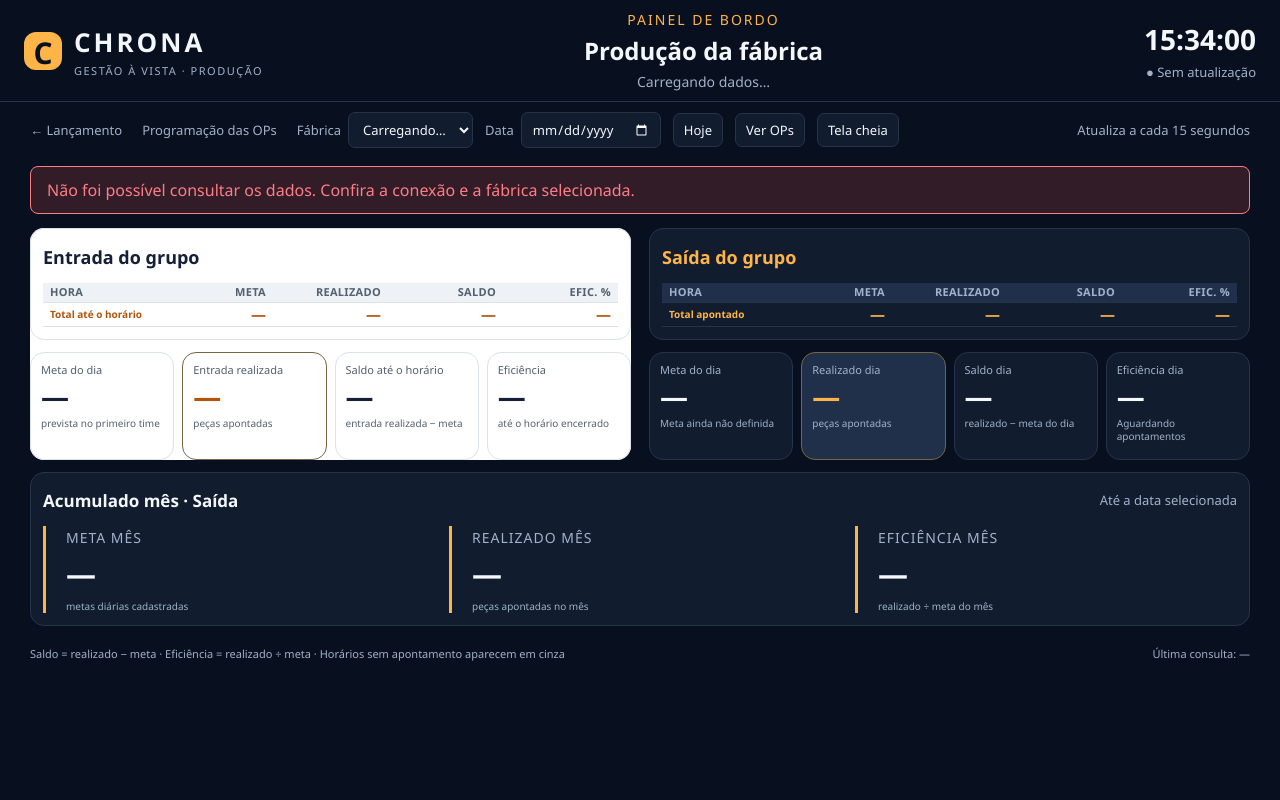
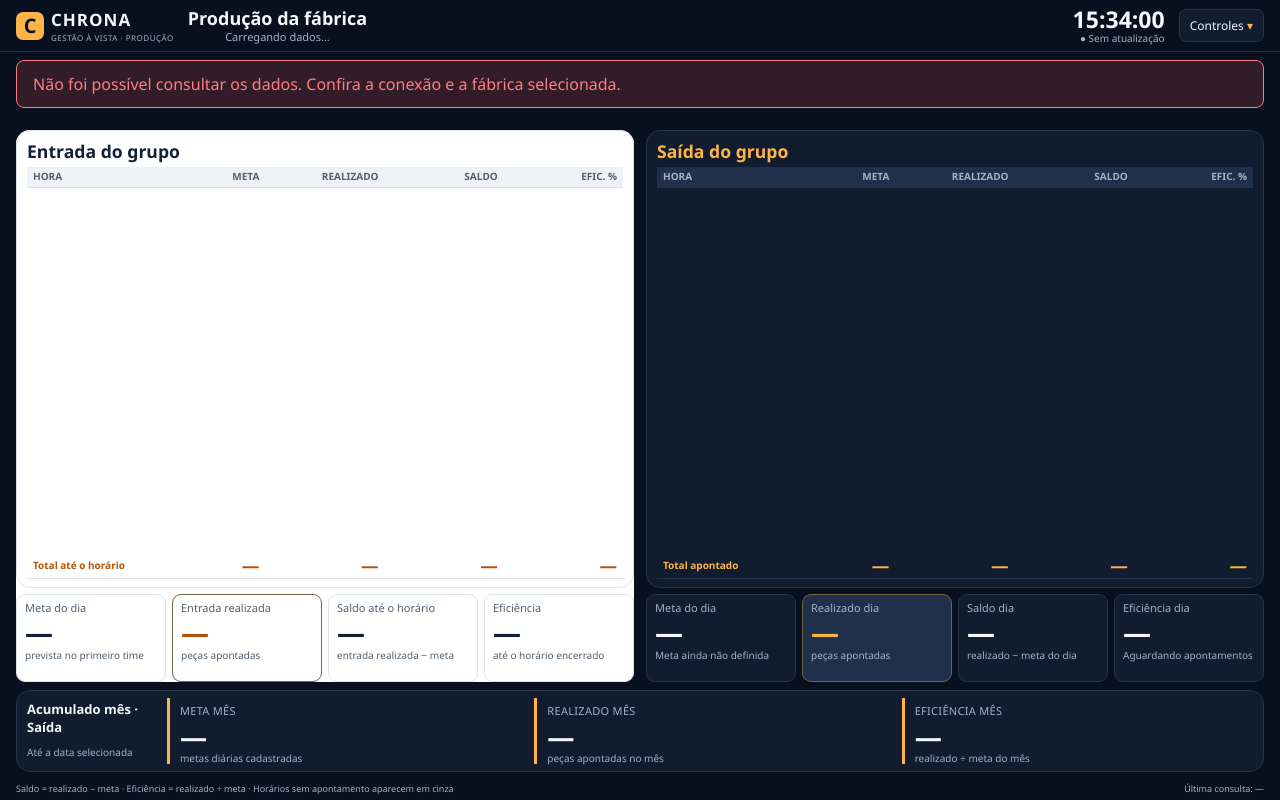
Before and after one commit to jrmtpi-wq/chrona, a Python web app: template templates/painel_producao.html in a window 1280 px wide. Run offline with Jinja, Linux system fonts and the light colour scheme; the template is opened without the code that fills it, so the values that code supplies are empty.

Commit message:
Compacta painel da TV para mostrar totais do mes sem rolagem

```diff
--- a/static/painel-tv.css
+++ b/static/painel-tv.css
@@ -52,3 +52,67 @@ dialog{background:var(--panel);color:var(--text);border:1px solid var(--border);
 #entrada-painel .metric.amber{color:var(--amber)}
 #entrada-painel .metric.green{color:var(--green)}
 #entrada-painel .metric.blue{color:var(--blue)}
+
+/* Visão completa da TV: comandos recolhidos e indicadores compactos. */
+header{position:relative;padding:7px 16px;gap:14px;min-height:52px}
+.brand{gap:7px}.brand-mark{width:28px;height:28px;font-size:20px;border-radius:7px}
+.brand strong{font-size:17px;letter-spacing:1px}.brand small{font-size:8px;letter-spacing:.5px;margin-top:1px}
+.context{gap:2px;min-width:0}.context strong{font-size:18px}.context span{font-size:11px}.context .board-label{display:none}
+.clock{gap:1px;margin-left:auto}.clock strong{font-size:23px}.clock span{font-size:10px}
+.clock strong,.clock span,.context strong,.context span{line-height:1.1}
+.tv-controls{flex-shrink:0}.tv-controls summary{cursor:pointer;list-style:none;border:1px solid var(--border);border-radius:7px;background:var(--panel);padding:7px 10px;font-size:12px}
+.tv-controls summary::-webkit-details-marker{display:none}.tv-controls summary::after{content:' ▾';color:var(--orange)}
+.tv-controls[open] summary::after{content:' ▴'}
+.tv-controls nav{position:absolute;z-index:10;top:100%;left:12px;right:12px;display:flex;flex-wrap:wrap;gap:10px;background:var(--panel);border:1px solid var(--border);border-radius:10px;padding:12px;box-shadow:0 12px 30px #0008}
+.tv-controls nav label{flex-wrap:wrap}.tv-controls nav input{color-scheme:dark}
+@media(min-width:1001px){
+ body:not(.op-mode){height:100dvh;min-height:0;display:flex;flex-direction:column}
+ body:not(.op-mode) header{flex:none}
+ body:not(.op-mode) main{flex:1;min-height:0;display:flex;flex-direction:column;gap:8px;padding:8px 16px}
+ body:not(.op-mode) .board-layout{flex:1;min-height:0;gap:12px;flex-shrink:1}
+ body:not(.op-mode) .flow-pane{display:grid;grid-template-rows:minmax(0,1fr) 88px;gap:6px;min-height:0}
+ body:not(.op-mode) .flow-pane .board-hourly{display:grid;grid-template-rows:auto minmax(0,1fr);padding:8px 10px;min-height:0}
+ body:not(.op-mode) .flow-pane .section-title{margin-bottom:4px}
+ body:not(.op-mode) .flow-pane .section-title h1{font-size:clamp(16px,2.2vh,22px);margin:0}
+ body:not(.op-mode) .flow-pane .section-title .muted{font-size:10px}
+ body:not(.op-mode) .flow-pane .board-table{height:100%;font-size:clamp(14px,2.4vh,25px);line-height:1.15}
+ body:not(.op-mode) .flow-pane .board-table th,body:not(.op-mode) .flow-pane .board-table td{padding:clamp(1px,.3vh,3px) 6px}
+ body:not(.op-mode) .flow-pane .board-table thead{font-size:10px;letter-spacing:0}
+ body:not(.op-mode) .flow-pane .board-table thead th{padding:4px 6px}
+ body:not(.op-mode) .flow-pane .board-table tfoot{font-size:clamp(14px,2.2vh,22px)}
+ body:not(.op-mode) .flow-pane .board-table tfoot th{font-size:10px}
+ body:not(.op-mode) .flow-pane .metrics{min-height:0;gap:6px;grid-template-rows:88px}
+ body:not(.op-mode) .flow-pane .metric{padding:7px 8px;border-radius:9px}
+ body:not(.op-mode) .flow-pane .metric>span{font-size:11px;line-height:1.1}
+ body:not(.op-mode) .flow-pane .metric>strong{font-size:clamp(24px,3.5vh,38px);line-height:1;margin:4px 0}
+ body:not(.op-mode) .flow-pane .metric small{font-size:10px;line-height:1.15}
+ body:not(.op-mode) #programacao-painel{margin:0;padding:6px 10px}
+ body:not(.op-mode) #programacao-painel .section-title{display:none}
+ body:not(.op-mode) #programacao-itens strong{font-size:12px}
+ body:not(.op-mode) #programacao-itens span{font-size:11px;line-height:1.2}
+ body:not(.op-mode) .monthly{display:grid;grid-template-columns:130px minmax(0,1fr);align-items:center;gap:10px;margin:0;padding:7px 10px}
+ body:not(.op-mode) .monthly .section-title{display:block;margin:0}
+ body:not(.op-mode) .monthly h2{font-size:13px;margin:0 0 3px}
+ body:not(.op-mode) .monthly .muted{font-size:10px}
+ body:not(.op-mode) .month-grid{gap:16px}
+ body:not(.op-mode) .month-grid article{padding-left:10px}
+ body:not(.op-mode) .month-grid span{font-size:11px;letter-spacing:.3px}
+ body:not(.op-mode) .month-grid strong{font-size:clamp(24px,3.4vh,38px);line-height:1;margin:3px 0}
+ body:not(.op-mode) .month-grid small{font-size:10px;line-height:1.1}
+ body:not(.op-mode) footer{flex:none;padding:2px 16px 5px;font-size:9px}
+}
+@media(max-width:1000px){header{padding:7px 10px;gap:8px}.context strong{font-size:15px}.context span{font-size:10px}.clock strong{font-size:20px}}
+@media(min-width:1001px) and (max-height:650px){
+ body:not(.op-mode) .flow-pane{grid-template-rows:minmax(0,1fr) 80px}
+ body:not(.op-mode) .flow-pane .metrics{grid-template-rows:80px}
+ body:not(.op-mode) .flow-pane .board-hourly{padding:6px 8px}
+ body:not(.op-mode) .flow-pane .board-table{font-size:13px;line-height:1}
+ body:not(.op-mode) .flow-pane .board-table th,body:not(.op-mode) .flow-pane .board-table td{padding:1px 5px}
+ body:not(.op-mode) .flow-pane .board-table thead th{padding:3px 5px}
+ body:not(.op-mode) .flow-pane .board-table tfoot{font-size:13px}
+ body:not(.op-mode) .flow-pane .metric small{font-size:9px;line-height:1.1}
+ body:not(.op-mode) #programacao-itens span{font-size:10px}
+ body:not(.op-mode) .month-grid article{font-size:10px;line-height:1.1}
+ body:not(.op-mode) .month-grid span,body:not(.op-mode) .month-grid small{font-size:10px}
+}
+@media(max-width:600px){.brand small,.clock span{display:none}.brand strong{font-size:15px}.tv-controls summary{font-size:11px;padding:6px}.tv-controls nav{left:6px;right:6px}.tv-controls nav .refresh-note{display:none}}
--- a/static/painel-tv.js
+++ b/static/painel-tv.js
@@ -123,13 +123,13 @@
     setText('produzido', n(data.acompanhamento ? data.acompanhamento.produzido : data.resumo.produzido));
     setText('meta', data.meta_dia.quantidade === null ? '—' : n(data.meta_dia.quantidade));
     setText('atingimento', data.meta_dia.quantidade === null ? 'Meta ainda não definida' : `${percent(data.meta_dia.atingimento)} da meta atingida`);
-    setText('previsao-dia', data.previsao_dia ? `Previsão atualizada: ${n(data.previsao_dia.quantidade)} peças no dia` : '');
+    setText('previsao-dia', data.previsao_dia ? `Previsão: ${n(data.previsao_dia.quantidade)} peças` : '');
     $('definir-meta').hidden = !data.pode_editar_meta || data.fabrica_id === null;
     setText('definir-meta', data.meta_dia.quantidade === null ? 'Definir meta do dia' : 'Editar meta do dia');
     if (data.acompanhamento) {
       const atual = data.acompanhamento;
       setText('saldo', signed(atual.saldo));
-      setText('meta-apontada', `realizado − meta até o horário (${n(atual.meta)} peças)`);
+      setText('meta-apontada', `Meta até agora: ${n(atual.meta)} peças`);
       setText('eficiencia', percent(atual.eficiencia));
       setClass('ef-card', `metric ${color(atual.eficiencia)}`);
       setText('farol', 'realizado ÷ meta até o horário');
--- a/templates/painel_producao.html
+++ b/templates/painel_producao.html
@@ -12,7 +12,8 @@
     <div class="brand"><span class="brand-mark">C</span><div><strong>CHRONA</strong><small>GESTÃO À VISTA · PRODUÇÃO</small></div></div>
     <div class="context"><span class="board-label">PAINEL DE BORDO</span><strong id="fabrica-nome">Produção da fábrica</strong><span id="dia-legenda">Carregando dados…</span></div>
     <div class="clock"><strong id="relogio">—</strong><span id="conexao" role="status">Conectando…</span></div>
-  </header>
+  <details class="tv-controls">
+    <summary>Controles</summary>
   <nav aria-label="Configuração do painel">
     <a href="/lancamento">← Lançamento</a>
     <a href="/metas-op">Programação das OPs</a>
@@ -24,6 +25,8 @@
     <button id="tela-cheia">Tela cheia</button>
     <span class="refresh-note">Atualiza a cada 15 segundos</span>
   </nav>
+  </details>
+  </header>
   <main>
     <div id="aviso" role="alert" hidden></div>
     <div class="board-layout">
```
Also changed, not shown: test_browser_tv_layout.cjs (added, +54 -0 lines).
